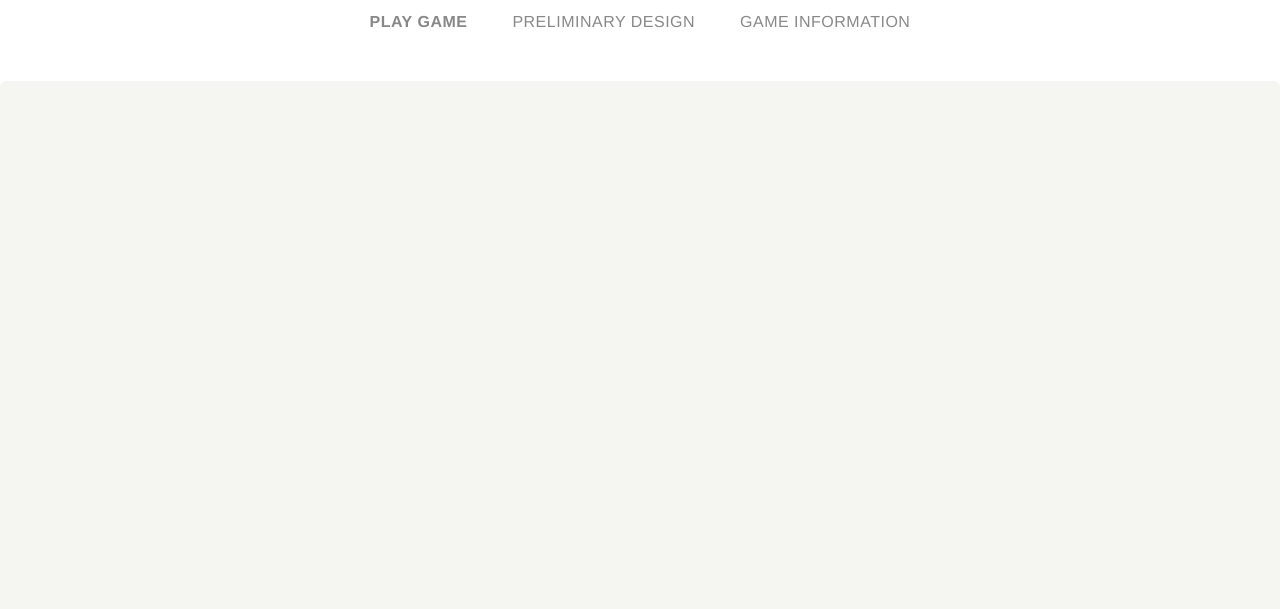
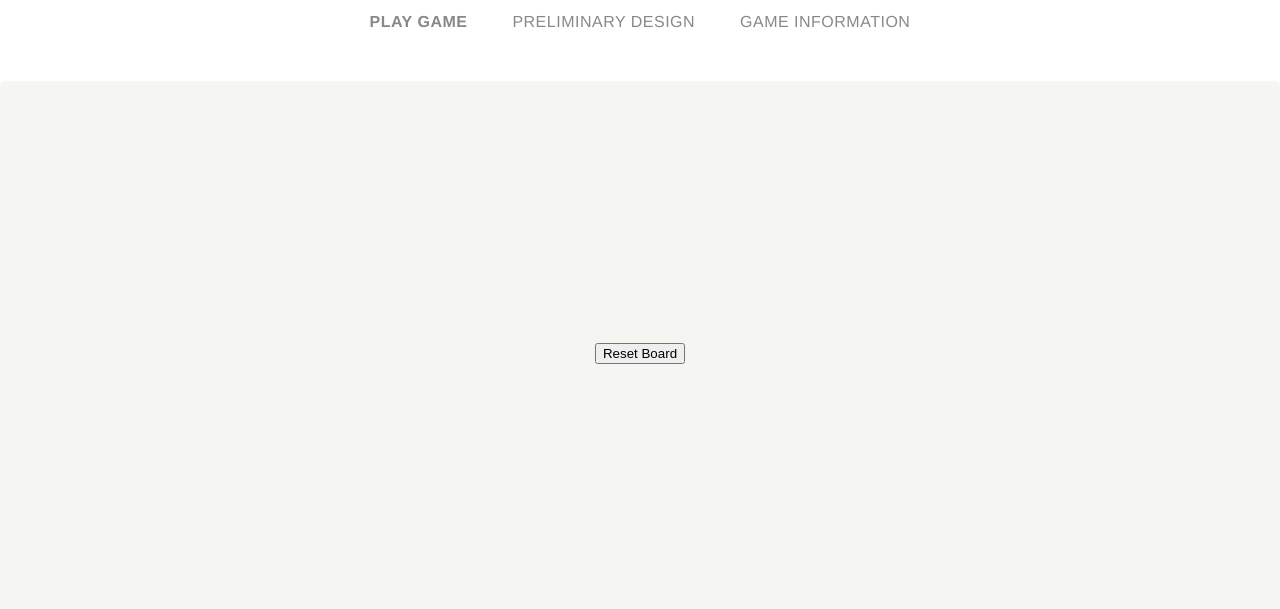
Before and after one commit to fossabot/cs-2550_connect-four, a website: page connect-four/app/game.html in a window 1280 px wide. Shown: the part 128-737 px from the top of the page. Drawn offline with nearby package versions, Linux system fonts and the light colour scheme; files that its build step writes are made by us from their sources.

Commit message:
Added the reset board button I accidentally deleted

```diff
--- a/connect-four/app/game.html
+++ b/connect-four/app/game.html
@@ -18,7 +18,10 @@
 
 	<div class="content">
 		<div class="wrapper" style="text-align:center">
-			<div id="connect-four"></div>
+			<div>
+				<div id="connect-four"></div>
+				<button onclick="game.restart()" style="margin-top: 24px">Reset Board</button>
+			</div>
 		</div>
 	</div>
 
```
Also changed, not shown: connect-four/dist/game.html.
